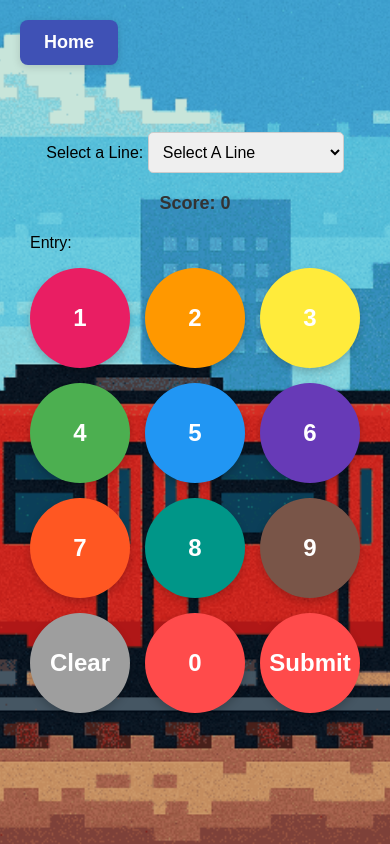
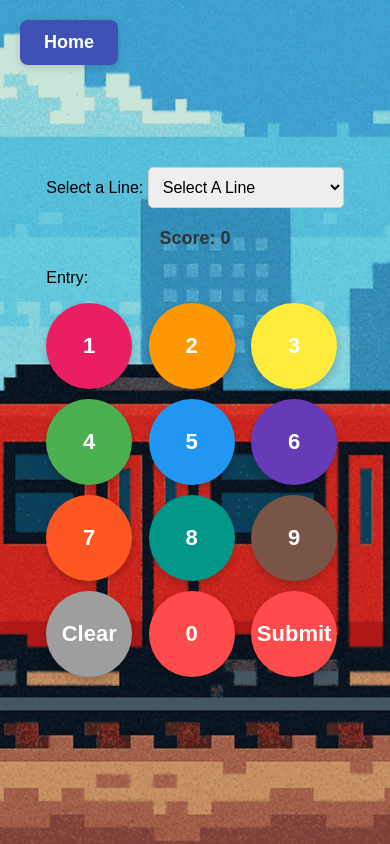
Before and after one commit to Bradslavens/TrolleyGames, a plain HTML site: page RememberBee/game.html in a window 390 px wide. Drawn offline with Linux system fonts and the light colour scheme.

Commit message:
style: make keypad-container and buttons responsive and reduce size by 10% on mobile

```diff
--- a/RememberBee/styles.css
+++ b/RememberBee/styles.css
@@ -180,18 +180,18 @@
     width: auto;
     background: none;
     box-shadow: none;
-    grid-template-columns: repeat(3, 100px);
-    grid-gap: 15px;
+    grid-template-columns: repeat(3, minmax(50px, 1fr));
+    grid-gap: 10px;
     justify-items: unset;
     padding-bottom: 0;
   }
   .keypad-button {
-    width: 100px;
-    height: 100px;
-    max-width: none;
-    max-height: none;
-    min-width: 0;
-    min-height: 0;
-    font-size: 24px;
+    width: 90px;
+    height: 90px;
+    font-size: 22px;
+    max-width: 22vw;
+    max-height: 22vw;
+    min-width: 50px;
+    min-height: 50px;
   }
 }
```
